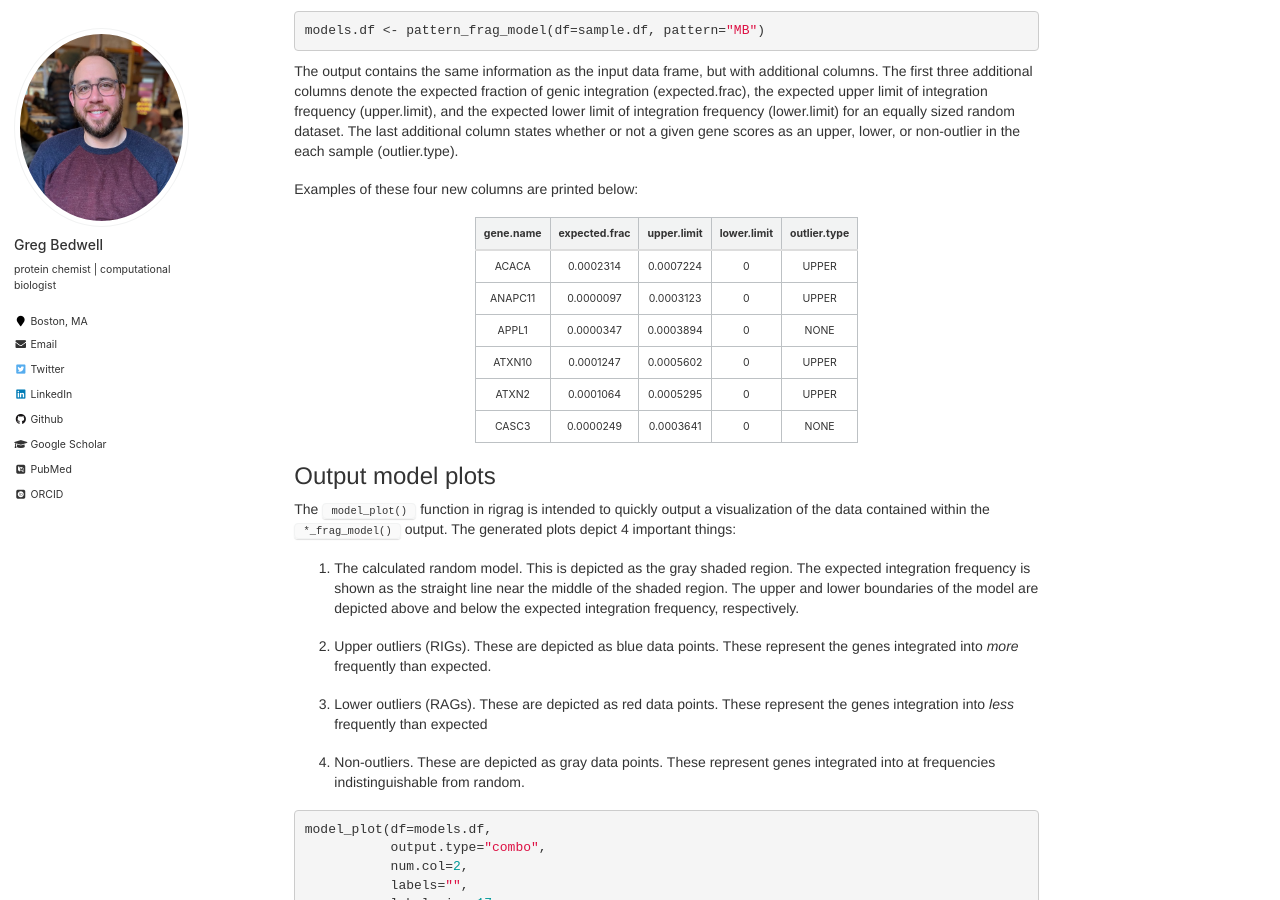
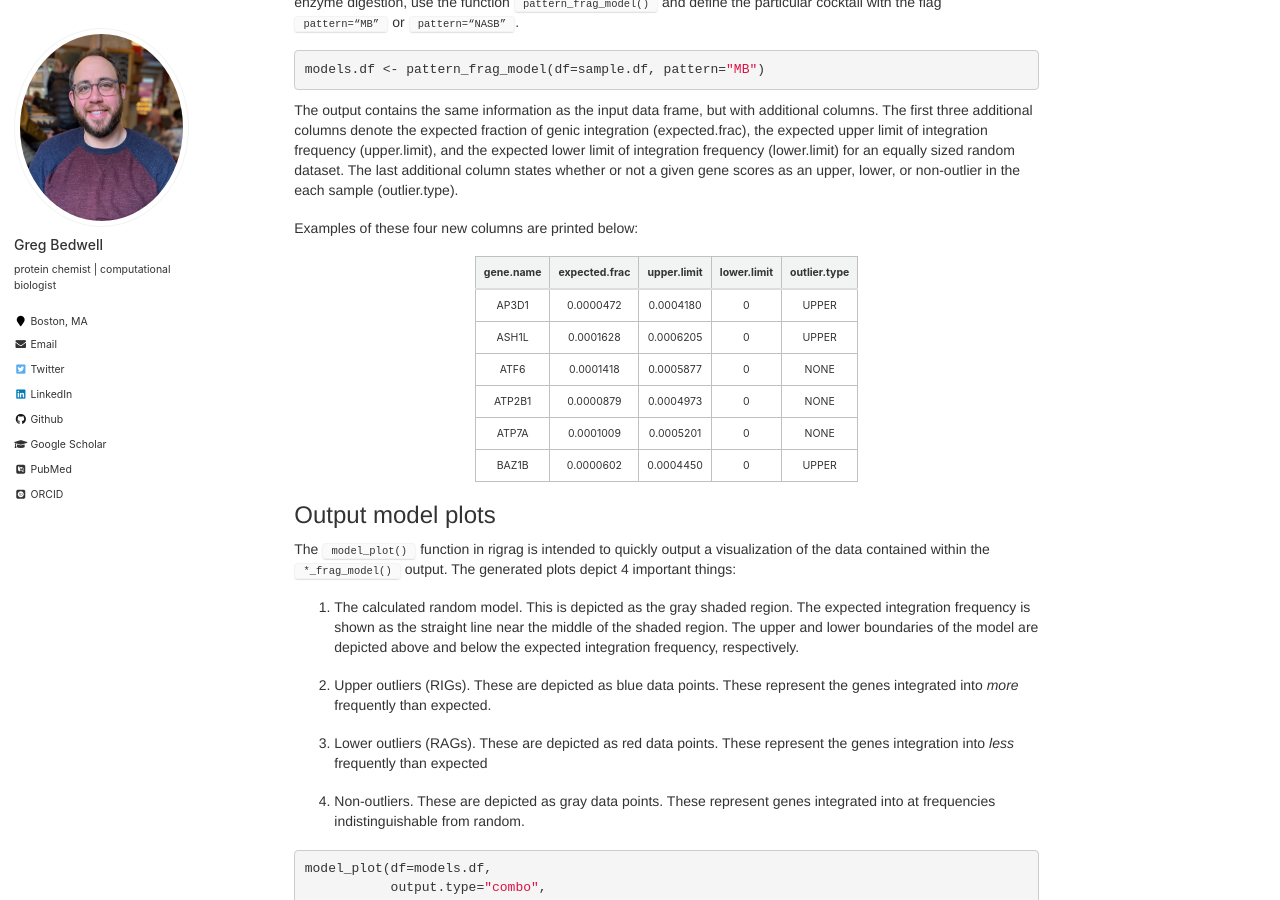
Before and after one commit to gbedwell/gbedwell.github.io, a Jekyll site: the page built from _posts/2021-04-01-rigrag.html, in a window 1280 px wide and 900 px high, scrolled down 1842 px. Built offline with Jekyll 4.4.1, drawn with Linux system fonts in a browser that asks for light colours; some web fonts are replaced.

Commit message:
more table wrangling

````diff
--- a/Rmd/2021-04-01-rigrag.Rmd
+++ b/Rmd/2021-04-01-rigrag.Rmd
@@ -67,7 +67,7 @@
 
 ```{r, echo=FALSE}
 knitr::kable(head(sample.df[1:10, c(1:10)]), align = "cccccccccc", format='html', escape=TRUE) %>%
-   kableExtra::kable_styling(full_width=TRUE, position="center") %>%
+   kableExtra::kable_styling(full_width=FALSE, position="center", font_size = 11) %>%
    kableExtra::row_spec(0 , align="c")
 ```
 
--- a/_posts/2021-04-01-rigrag.html
+++ b/_posts/2021-04-01-rigrag.html
@@ -4,6 +4,7 @@
 ---
 
 rigrag is an R package for identifying genes preferentially targeted or avoided for integration during HIV-1 infection. The integration frequency into each gene is compared to the expected integration frequency according to phenomenological models of random integration. Genes with integration frequencies higher than random are called upper outliers or recurrent integration genes (RIGs) and genes with integration frequencies lower than random are called lower outliers or recurrent avoided genes (RAGs). Genes with integration frequencies indistinguishable from random are called non-outliers. The package includes functions to easily import genic integration site bed files <i>en masse</i>, to easily generate matched random models of HIV-1 integration, to classify genes into their respective outlier category, to easily and reproducibly generate plots of the data, and an assortment of other functions useful for comparing samples to each other. rigrag is described in more detail in a manuscript currently under review.
+
 <html>
 
 <head>
@@ -207,7 +208,7 @@
 <h4>Import the listed files</h4>
 <p>The flag <code>collpased = TRUE</code> counts the number of integration sites in each gene in each sample and returns a collapsed data frame containing all unique genes, the number of integration events per gene, and the fraction of genic integration in each gene. To simply view all integration sites, set the flag to <code>FALSE</code>. rigrag is designed to operate on the collapsed form of the data (seen below).</p>
 <pre class="r"><code>sample.df &lt;- int_file_import(files=files, sample.ids=sample.ids, collapsed = TRUE)</code></pre>
-<table class="table" style="margin-left: auto; margin-right: auto;">
+<table class="table" style="font-size: 11px; width: auto !important; margin-left: auto; margin-right: auto;">
 <thead>
 <tr>
 <th style="text-align:center;text-align: center;">
@@ -475,13 +476,13 @@
 <tbody>
 <tr>
 <td style="text-align:center;">
-ACACA
+AP3D1
 </td>
 <td style="text-align:center;">
-0.0002314
+0.0000472
 </td>
 <td style="text-align:center;">
-0.0007224
+0.0004180
 </td>
 <td style="text-align:center;">
 0
@@ -492,13 +493,13 @@
 </tr>
 <tr>
 <td style="text-align:center;">
-ANAPC11
+ASH1L
 </td>
 <td style="text-align:center;">
-0.0000097
+0.0001628
 </td>
 <td style="text-align:center;">
-0.0003123
+0.0006205
 </td>
 <td style="text-align:center;">
 0
@@ -509,13 +510,13 @@
 </tr>
 <tr>
 <td style="text-align:center;">
-APPL1
+ATF6
 </td>
 <td style="text-align:center;">
-0.0000347
+0.0001418
 </td>
 <td style="text-align:center;">
-0.0003894
+0.0005877
 </td>
 <td style="text-align:center;">
 0
@@ -526,53 +527,53 @@
 </tr>
 <tr>
 <td style="text-align:center;">
-ATXN10
+ATP2B1
 </td>
 <td style="text-align:center;">
-0.0001247
+0.0000879
 </td>
 <td style="text-align:center;">
-0.0005602
+0.0004973
+</td>
+<td style="text-align:center;">
+0
+</td>
+<td style="text-align:center;">
+NONE
+</td>
+</tr>
+<tr>
+<td style="text-align:center;">
+ATP7A
+</td>
+<td style="text-align:center;">
+0.0001009
+</td>
+<td style="text-align:center;">
+0.0005201
+</td>
+<td style="text-align:center;">
+0
+</td>
+<td style="text-align:center;">
+NONE
+</td>
+</tr>
+<tr>
+<td style="text-align:center;">
+BAZ1B
+</td>
+<td style="text-align:center;">
+0.0000602
+</td>
+<td style="text-align:center;">
+0.0004450
 </td>
 <td style="text-align:center;">
 0
 </td>
 <td style="text-align:center;">
 UPPER
-</td>
-</tr>
-<tr>
-<td style="text-align:center;">
-ATXN2
-</td>
-<td style="text-align:center;">
-0.0001064
-</td>
-<td style="text-align:center;">
-0.0005295
-</td>
-<td style="text-align:center;">
-0
-</td>
-<td style="text-align:center;">
-UPPER
-</td>
-</tr>
-<tr>
-<td style="text-align:center;">
-CASC3
-</td>
-<td style="text-align:center;">
-0.0000249
-</td>
-<td style="text-align:center;">
-0.0003641
-</td>
-<td style="text-align:center;">
-0
-</td>
-<td style="text-align:center;">
-NONE
 </td>
 </tr>
 </tbody>
````
